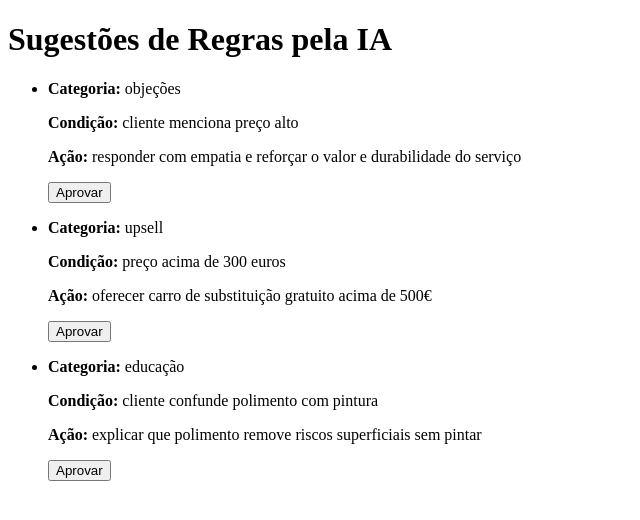
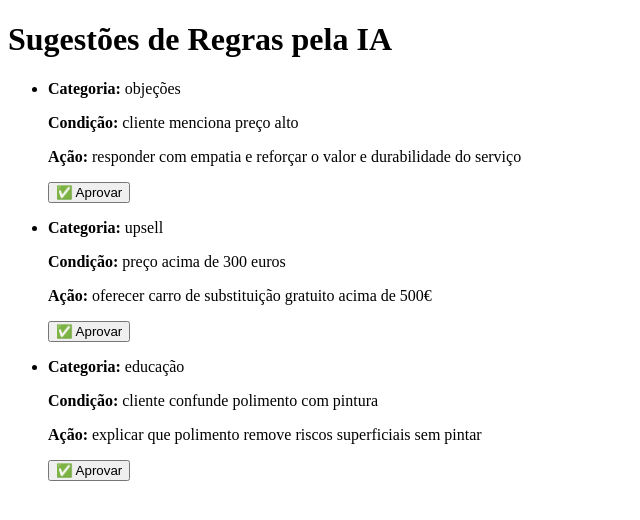
Before and after one commit to maia1600/FounderOS, a Next.js app: page /admin/regras in a window 1280 px wide. Shown: the top 520 px of the page, without its empty margins (0-640 px from the left). Built offline with nearby package versions, Linux system fonts and the light colour scheme.

Commit message:
Update AprovarRegraButton.js

```diff
--- a/modules/components/Regras/AprovarRegraButton.js
+++ b/modules/components/Regras/AprovarRegraButton.js
@@ -1,7 +1,7 @@
-// modules/components/Regras/AprovarRegraButton.js
+// Caminho: modules/components/Regras/AprovarRegraButton.js
 import { useState } from 'react'
 
-export default function AprovarRegraButton({ regraId, onSuccess }) {
+export default function AprovarRegraButton({ id, onSuccess }) {
   const [loading, setLoading] = useState(false)
   const [erro, setErro] = useState(null)
 
@@ -9,29 +9,24 @@ export default function AprovarRegraButton({ regraId, onSuccess }) {
     setLoading(true)
     setErro(null)
     try {
-      const res = await fetch('/api/regras/aprovar', {
+      const res = await fetch('/api/regras', {
         method: 'POST',
         headers: { 'Content-Type': 'application/json' },
-        body: JSON.stringify({ id: regraId })
+        body: JSON.stringify({ id })
       })
-
-      if (!res.ok) throw new Error('Erro na aprovação')
-      onSuccess?.()
+      if (!res.ok) throw new Error('Erro ao aprovar')
+      onSuccess()
     } catch (e) {
-      setErro('Falha ao aprovar')
+      setErro(e.message)
     } finally {
       setLoading(false)
     }
   }
 
   return (
-    <button
-      onClick={aprovar}
-      disabled={loading}
-      className="px-3 py-1 bg-green-600 text-white rounded hover:bg-green-700"
-    >
-      {loading ? 'A aprovar...' : 'Aprovar'}
-      {erro && <span className="text-red-500 ml-2 text-sm">{erro}</span>}
+    <button onClick={aprovar} disabled={loading} className="px-3 py-1 bg-green-600 text-white rounded">
+      {loading ? 'Aprovar...' : '✅ Aprovar'}
+      {erro && <p className="text-red-500 text-sm">{erro}</p>}
     </button>
   )
 }
```
